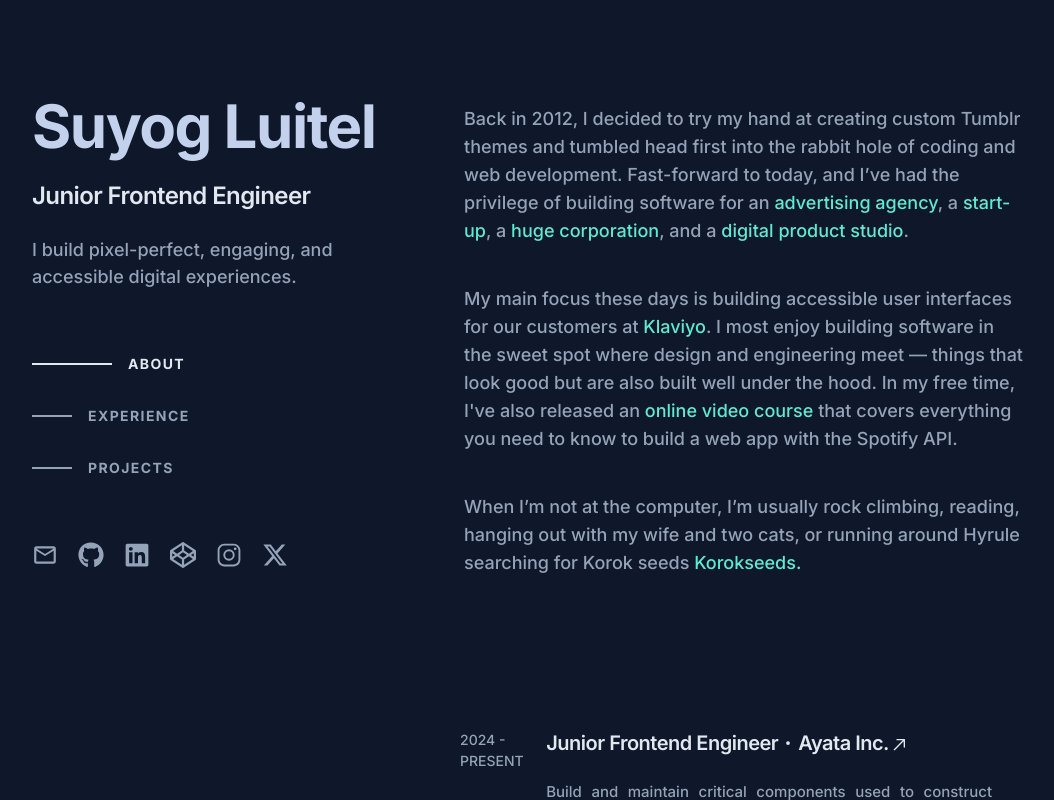
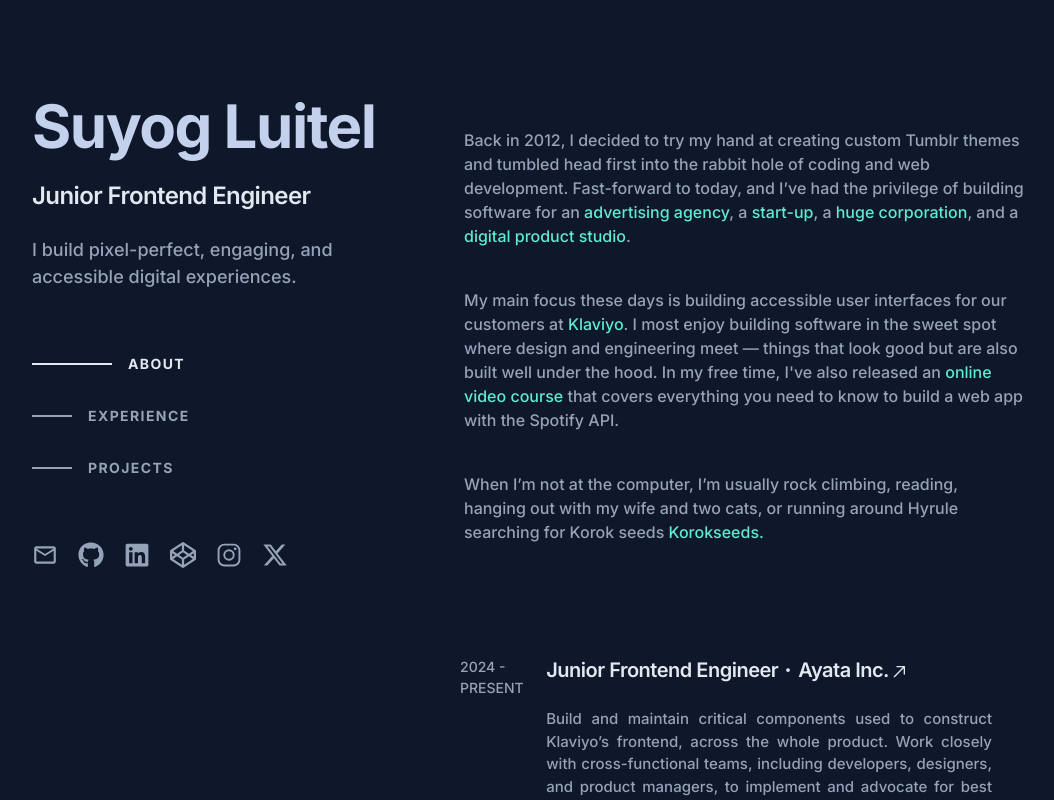
Before and after one commit to SuyogLuitel/Portfolio-Website, a React (Vite) app: page / in a window 1280 px wide. Shown: the whole page, without its empty margins (128-1182 px from the left). Built offline with nearby package versions, Linux system fonts and the light colour scheme.

Commit message:
fixes for deploy

```diff
--- a/index.html
+++ b/index.html
@@ -2,7 +2,7 @@
 <html lang="en">
   <head>
     <meta charset="UTF-8" />
-    <link rel="icon" type="image/svg+xml" href="/favIcon.png" />
+    <link rel="icon" type="image/svg+xml+png" href="/favIcon.png" />
     <meta name="viewport" content="width=device-width, initial-scale=1.0" />
     <title>Suyog Luitel - My Portfolio</title>
   </head>
--- a/src/components/About.jsx
+++ b/src/components/About.jsx
@@ -2,7 +2,7 @@
 
 const About = () => {
   return (
-    <div className="text-[#94A3B8] text-lg font-medium flex flex-col gap-10 pl-20">
+    <div className="text-[#94A3B8] text-base font-medium flex flex-col gap-10 pl-20">
       <p>
         Back in 2012, I decided to try my hand at creating custom Tumblr themes
         and tumbled head first into the rabbit hole of coding and web
--- a/src/components/Experience.jsx
+++ b/src/components/Experience.jsx
@@ -5,7 +5,7 @@
 
 const Experience = () => {
   return (
-    <div className="mt-20 ml-11 mb-20 flex flex-col gap-7">
+    <div className="ml-11 mb-20 flex flex-col gap-7">
       <div className="group flex gap-3 p-8 items-start cursor-pointer rounded-md transition motion-reduce:transition-none hover:bg-slate-800/50">
         <p className="text-[#94A3B8] leading-normal text-sm font-medium w-80">
           2024 - PRESENT
--- a/src/pages/Home.jsx
+++ b/src/pages/Home.jsx
@@ -106,7 +106,7 @@
           </Link>
         </div>
       </div>
-      <div className="w-[60%] flex flex-col gap-10 mt-[105px] overflow-y-auto pr-32">
+      <div className="w-[60%] flex flex-col gap-20 mt-32 overflow-y-auto pr-32">
         <div id="about">
           <About />
         </div>
```
